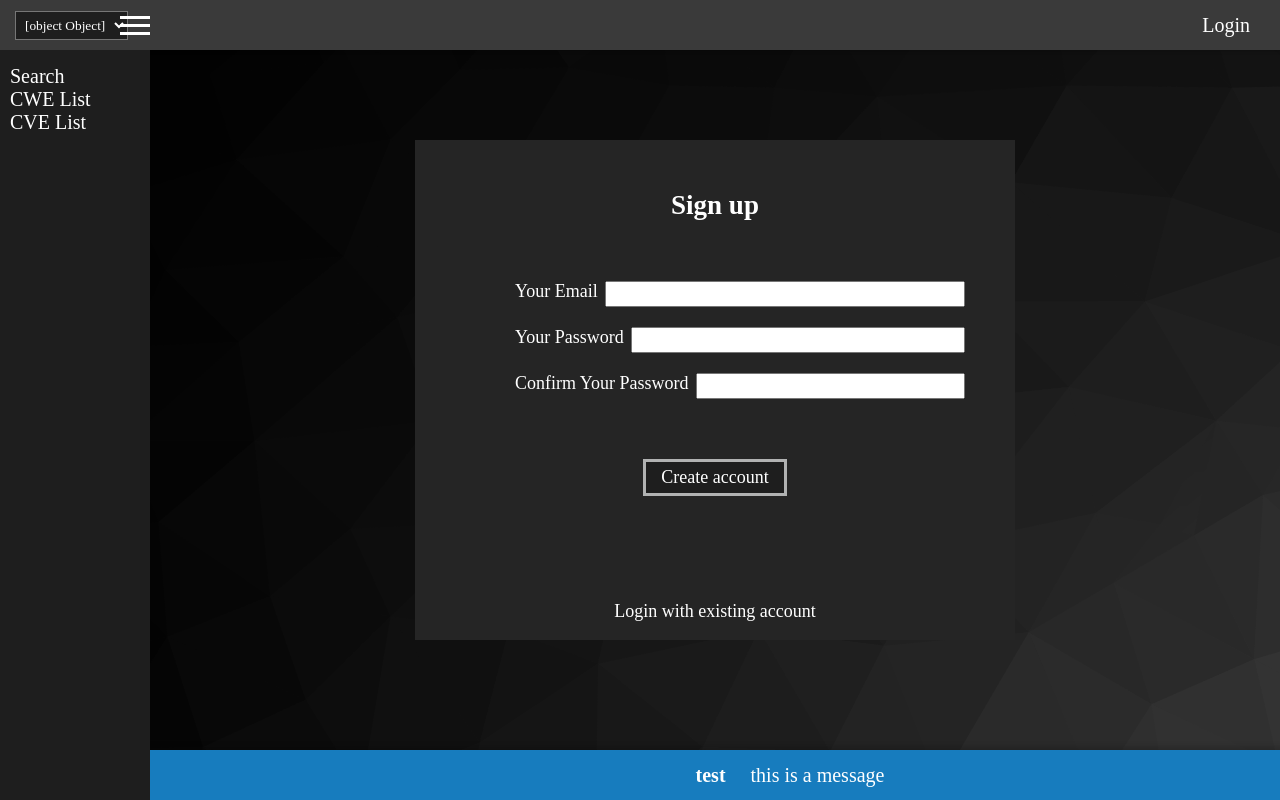
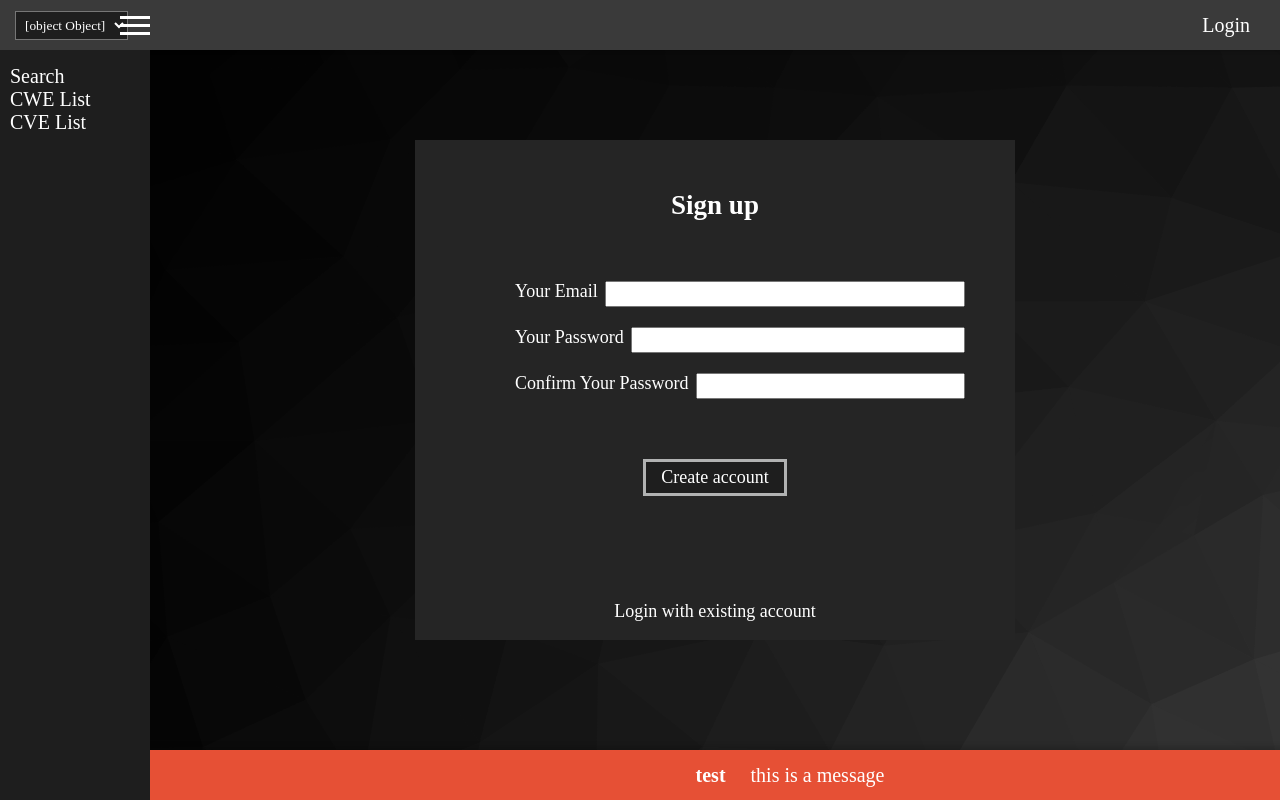
Before and after one commit to KTZgraph/sarenka-osint, a Next.js app: page /auth in a window 1280 px wide. Built offline with nearby package versions, Linux system fonts and the light colour scheme; no server answers.

Commit message:
notificationContext

```diff
--- a/components/ui/notification.module.css
+++ b/components/ui/notification.module.css
@@ -21,9 +21,7 @@
   margin-right: 2.5rem;
   color: white;
   font-size: 2rem;
-
 }
-
 
 .pending {
   background-color: #177cbe;
--- a/pages/_app.js
+++ b/pages/_app.js
@@ -18,7 +18,7 @@ function MyApp({ Component, pageProps }) {
       </Head>
       <Layout>
         <Component {...pageProps} />
-        <Notification title="test" message="this is a message" status="pending"/>
+        <Notification title="test" message="this is a message" status="error"/>
       </Layout>
     </Provider>
   );
```
Also changed, not shown: store/notification-context.js (added, +10 -0 lines). Lines whose indentation alone changed are shown as unchanged.
